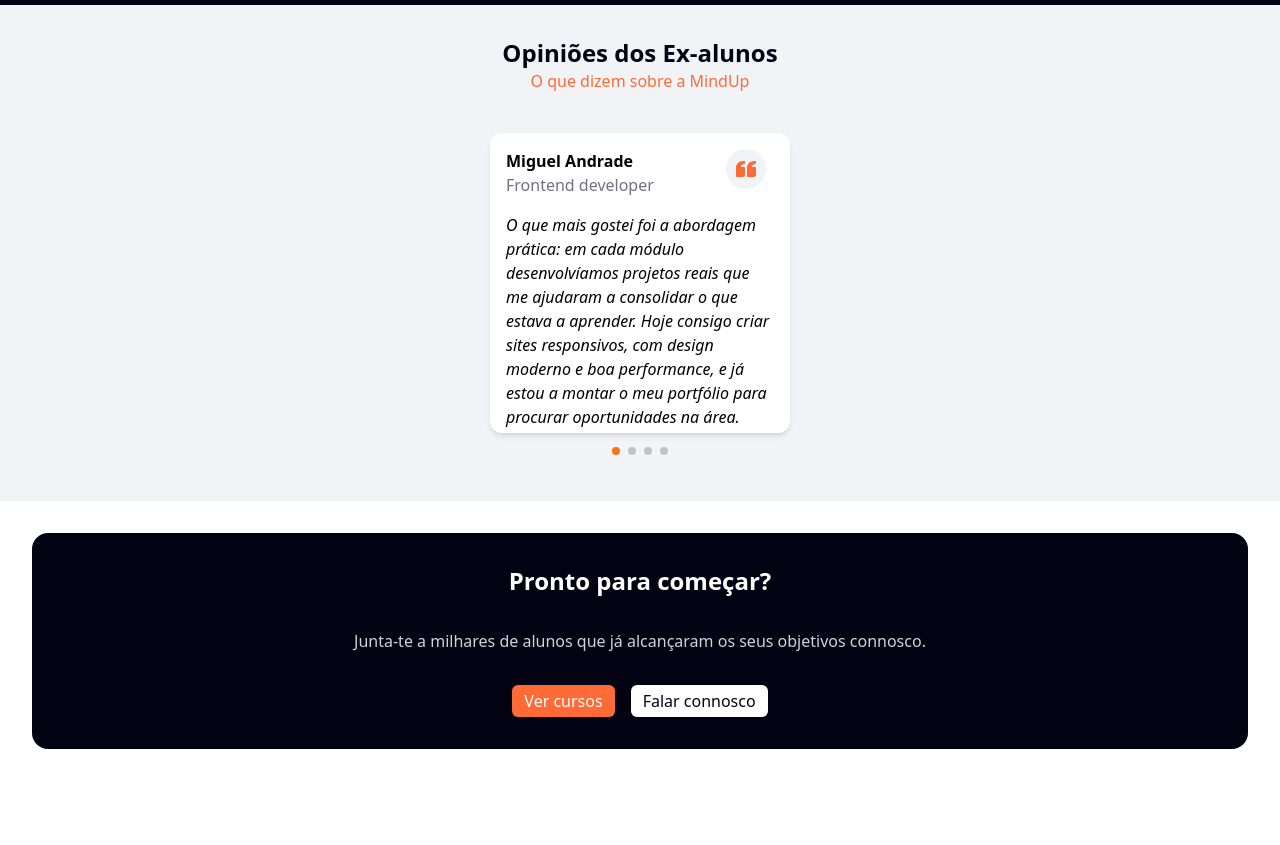
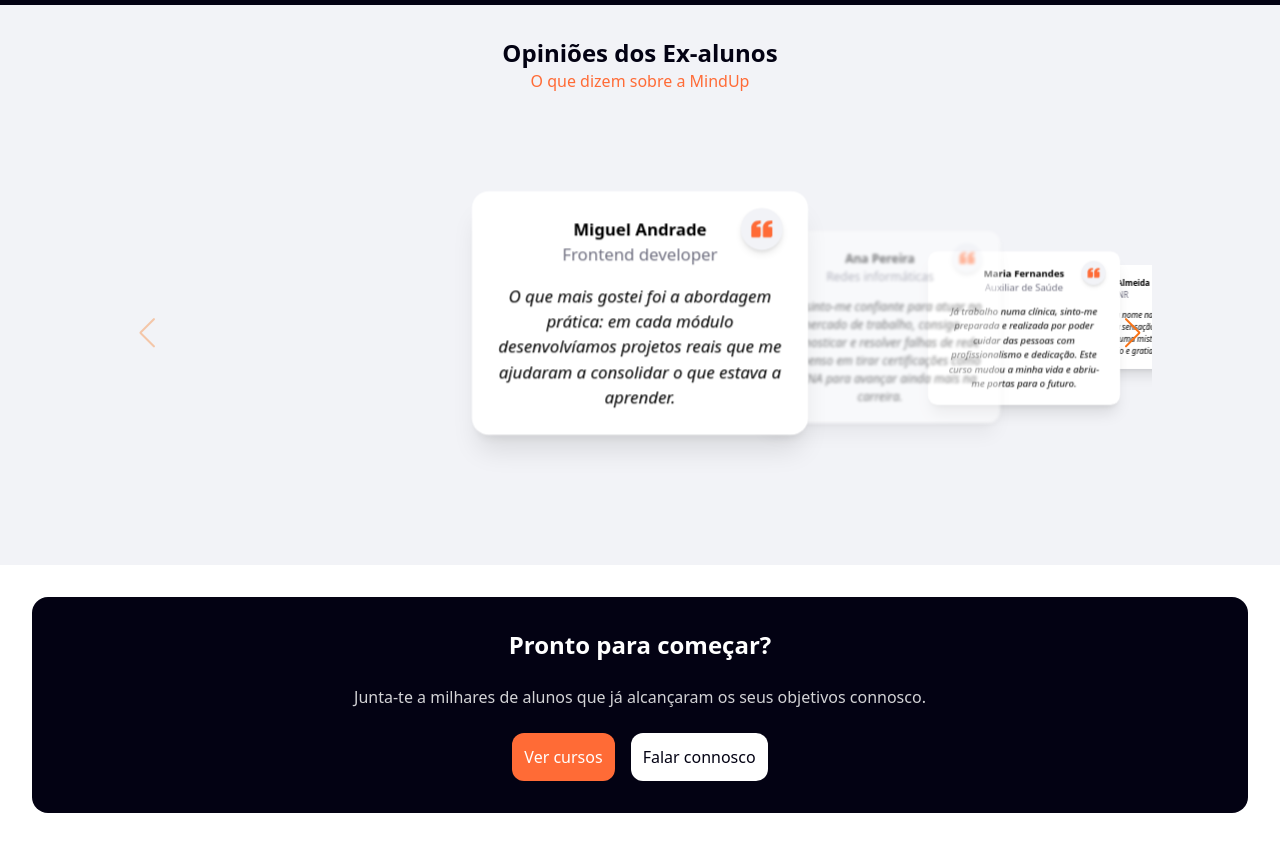
Before and after one commit to Esmael-coder/School_Academy, a React (Vite) app in the folder projecto-final/: page / in a window 1280 px wide. Shown: the part 2240-3085 px from the top of the page. Before the commit the page ends 3021 px from the top, so only its background shows below. Built offline with nearby package versions, Linux system fonts and the light colour scheme.

Commit message:
changes on testimonials

```diff
--- a/projecto-final/src/App.css
+++ b/projecto-final/src/App.css
@@ -29,3 +29,16 @@ body{
   --swiper-pagination-bullet-horizontal-gap: 4px;
   --swiper-pagination-bullet-vertical-gap: 6px;
 }
+
+.swiper-slide-active .swiper-slide-content {
+  filter: none;
+  opacity: 1;
+  transform: scale(1.05);
+}
+
+
+.swiper-slide-prev .swiper-slide-content,
+.swiper-slide-next .swiper-slide-content {
+  filter: blur(2px);
+  opacity: 0.5;
+}
--- a/projecto-final/src/components/BoxModal.jsx
+++ b/projecto-final/src/components/BoxModal.jsx
@@ -8,8 +8,8 @@ export const BoxModal = ({title, text, link1, link2, link1Content, link2Content
         <h1 className='font-semibold text-2xl'>{title}</h1>
         <p className='text-cinza-2'>{text}</p>
         <div className='w-full text-center flex flex-col md:flex-row md:justify-center gap-4'>
-            <Link className='bg-orange rounded-md px-3 py-1'to={link1}>{link1Content}</Link>
-            <Link className='bg-white text-azul rounded-md px-3 py-1'to={link2}>{link2Content}</Link>
+            <Link className='bg-orange rounded-xl p-3'to={link1}>{link1Content}</Link>
+            <Link className='bg-white text-azul rounded-xl p-3'to={link2}>{link2Content}</Link>
         </div>
     </div>
   )
--- a/projecto-final/src/const/Constants.js
+++ b/projecto-final/src/const/Constants.js
@@ -53,7 +53,7 @@ export const testimoniolsData = [
     id:1,
     name: "Miguel Andrade",
     course: "Frontend developer",
-    testimony: "O que mais gostei foi a abordagem prática: em cada módulo desenvolvíamos projetos reais que me ajudaram a consolidar o que estava a aprender. Hoje consigo criar sites responsivos, com design moderno e boa performance, e já estou a montar o meu portfólio para procurar oportunidades na área."
+    testimony: "O que mais gostei foi a abordagem prática: em cada módulo desenvolvíamos projetos reais que me ajudaram a consolidar o que estava a aprender."
    },
   {
     id:2,
@@ -71,7 +71,7 @@ export const testimoniolsData = [
     id:3,
     name: "Carlos Almeida",
     course: "GNR",
-    testimony: "Quando vi o meu nome na lista de aprovados, a sensação foi indescritível — uma mistura de alegria, alívio e gratidão. Hoje posso dizer que todo o esforço valeu a pena e que a conquista de um concurso público é totalmente possível para quem se dedica de verdade."
+    testimony: "Quando vi o meu nome na lista de aprovados, a sensação foi indescritível — uma mistura de alegria, alívio e gratidão."
    }
 ]
 
--- a/projecto-final/src/pages/home/Home.jsx
+++ b/projecto-final/src/pages/home/Home.jsx
@@ -3,8 +3,8 @@ import React from 'react'
 import { Swiper, SwiperSlide } from 'swiper/react'
 import 'swiper/css'
 import 'swiper/css/navigation'
-import 'swiper/css/pagination'
-import { Pagination } from 'swiper/modules'
+import "swiper/css/effect-coverflow";
+import { Navigation, EffectCoverflow } from 'swiper/modules'
 import { HeroDiv } from '../../components/HeroDiv'
 import { homeComponents } from './index';
 import Imagem1 from '../../assets/imagem1.jpg'
@@ -122,20 +122,28 @@ export const Home = () => {
           <h1 className='text-center font-bold text-2xl text-azul'>Opiniões dos Ex-alunos</h1>
           <p className='text-center text-orange mb-10'>O que dizem sobre a MindUp</p>
 
-          <div className='w-full flex justify-center'>
+          <div className='h-[400px] flex items-center justify-center py-10'>
             <Swiper
-              modules={[Pagination]}
-              slidesPerView={1}
-              spaceBetween={0}
-              pagination
-              className='pagination w-full mx-0'
+              modules={[EffectCoverflow, Navigation]}
+              effect={"coverflow"}
+              grabCursor={true}
+              centeredSlides={true}
+              slidesPerView={"auto"}
+              navigation={true}
+              coverflowEffect={{
+                rotate: 0,
+                stretch: 0,
+                depth: 200,
+                modifier: 2,
+                slideShadows: false,
+              }}
+              className='w-full max-w-5xl h-full arrow sefl-center'
             >
               {
                 testimoniolsData.map(data => (
-                  <SwiperSlide>
-                    <div className='flex justify-center pb-9'>
+                  <SwiperSlide className='max-w-xs' key={data.id}>
+                    <div className='swiper-slide-content transition-all duration-300'>
                       <Testimoniols
-                        key={data.id}
                         name={data.name}
                         course={data.course}
                         testimony={data.testimony}
@@ -161,6 +169,10 @@ export const Home = () => {
 
         </div>
       </section>
+
+      <section>
+
+      </section>
     </>
 
 
--- a/projecto-final/src/pages/home/Testimoniols.jsx
+++ b/projecto-final/src/pages/home/Testimoniols.jsx
@@ -3,8 +3,8 @@ import { BiSolidQuoteLeft } from "react-icons/bi";
 
 export const Testimoniols = ({ name, course, testimony }) => {
     return (
-        <article className='w-[300px] h-[300px] p-4 bg-white rounded-xl shadow-md relative overflow-y-auto'>
-            <div className='absolute right-6 top-4 text-orange bg-ice p-2 rounded-full'>
+        <article className='relative bg-white rounded-2xl p-6 mt-6 shadow-xl max-w-xs text-center'>
+            <div className='absolute right-6 top-4 text-orange bg-ice p-2 rounded-full shadow-md'>
                 <BiSolidQuoteLeft size={24} />
             </div>
             <div className='mb-4'>
```
Lines whose indentation alone changed are shown as unchanged.
